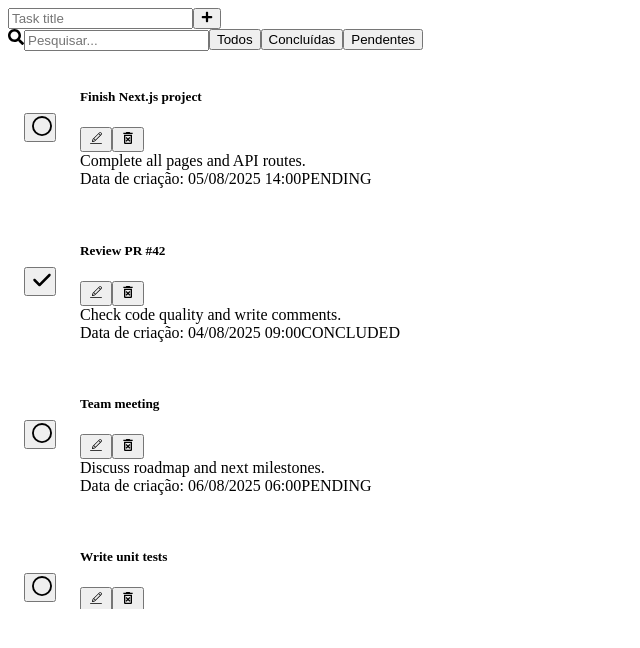
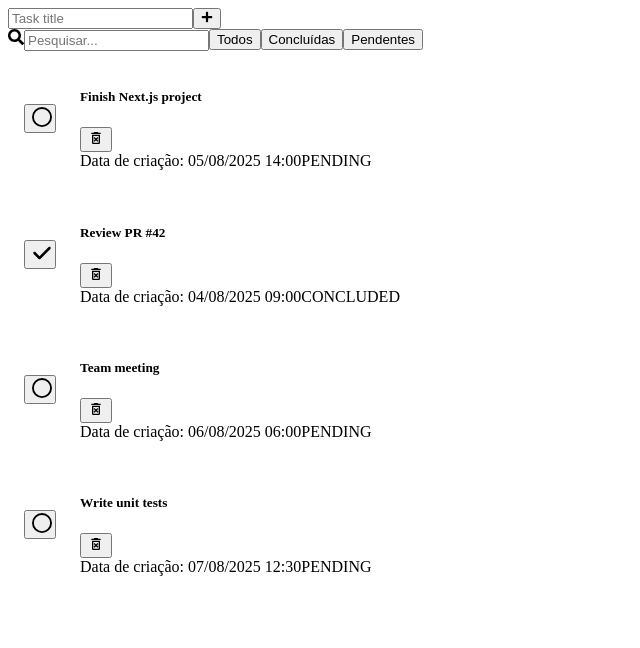
Before and after one commit to muriloviscondi/todo-list, a Next.js app: page / in a window 1280 px wide. Shown: the top 648 px of the page, without its empty margins (0-640 px from the left). Built offline with nearby package versions, Linux system fonts and the light colour scheme.

Commit message:
feat: remove itens não utilizados / adiciona funcionalidade de adicionae e remover tarefa

```diff
--- a/src/app/data/mock.ts
+++ b/src/app/data/mock.ts
@@ -4,8 +4,7 @@ export type StatusType = 'concluded' | 'pending' | 'cancelled';
 
 export interface TodoItem {
   id: string;
-  title: string;
-  description: string;
+  task: string;
   createdAt: Date;
   status: StatusType;
 }
@@ -13,141 +12,121 @@ export interface TodoItem {
 export const todoListMock: TodoItem[] = [
   {
     id: uuidv4(),
-    title: 'Finish Next.js project',
-    description: 'Complete all pages and API routes.',
+    task: 'Finish Next.js project',
     createdAt: new Date('2025-08-05T17:00:00'),
     status: 'pending',
   },
   {
     id: uuidv4(),
-    title: 'Review PR #42',
-    description: 'Check code quality and write comments.',
+    task: 'Review PR #42',
     createdAt: new Date('2025-08-04T12:00:00'),
     status: 'concluded',
   },
   {
     id: uuidv4(),
-    title: 'Team meeting',
-    description: 'Discuss roadmap and next milestones.',
+    task: 'Team meeting',
     createdAt: new Date('2025-08-06T09:00:00'),
     status: 'pending',
   },
   {
     id: uuidv4(),
-    title: 'Write unit tests',
-    description: 'Add tests for the new components.',
+    task: 'Write unit tests',
     createdAt: new Date('2025-08-07T15:30:00'),
     status: 'pending',
   },
   {
     id: uuidv4(),
-    title: 'Fix login bug',
-    description: 'Resolve issue with session expiration.',
+    task: 'Fix login bug',
     createdAt: new Date('2025-08-04T10:00:00'),
     status: 'concluded',
   },
   {
     id: uuidv4(),
-    title: 'Update documentation',
-    description: 'Add usage examples for the new API.',
+    task: 'Update documentation',
     createdAt: new Date('2025-08-08T14:00:00'),
     status: 'pending',
   },
   {
     id: uuidv4(),
-    title: 'Deploy staging',
-    description: 'Deploy latest build to staging environment.',
+    task: 'Deploy staging',
     createdAt: new Date('2025-08-05T20:00:00'),
     status: 'pending',
   },
   {
     id: uuidv4(),
-    title: 'Code cleanup',
-    description: 'Remove unused imports and variables.',
+    task: 'Code cleanup',
     createdAt: new Date('2025-08-03T18:00:00'),
     status: 'concluded',
   },
   {
     id: uuidv4(),
-    title: 'Design review',
-    description: 'Review new UI mockups with design team.',
+    task: 'Design review',
     createdAt: new Date('2025-08-07T11:00:00'),
     status: 'pending',
   },
   {
     id: uuidv4(),
-    title: 'Set up analytics',
-    description: 'Integrate Google Analytics in the app.',
+    task: 'Set up analytics',
     createdAt: new Date('2025-08-06T16:00:00'),
     status: 'pending',
   },
   {
     id: uuidv4(),
-    title: 'Refactor sidebar',
-    description: 'Make sidebar responsive and accessible.',
+    task: 'Refactor sidebar',
     createdAt: new Date('2025-08-05T13:00:00'),
     status: 'concluded',
   },
   {
     id: uuidv4(),
-    title: 'Plan marketing campaign',
-    description: 'Outline strategy for next quarter launch.',
+    task: 'Plan marketing campaign',
     createdAt: new Date('2025-08-10T09:00:00'),
     status: 'pending',
   },
   {
     id: uuidv4(),
-    title: 'Customer feedback',
-    description: 'Analyze feedback from beta testers.',
+    task: 'Customer feedback',
     createdAt: new Date('2025-08-09T15:00:00'),
     status: 'pending',
   },
   {
     id: uuidv4(),
-    title: 'Optimize images',
-    description: 'Compress and lazy-load images on homepage.',
+    task: 'Optimize images',
     createdAt: new Date('2025-08-04T14:00:00'),
     status: 'concluded',
   },
   {
     id: uuidv4(),
-    title: 'Backup database',
-    description: 'Create a backup before deployment.',
+    task: 'Backup database',
     createdAt: new Date('2025-08-05T22:00:00'),
     status: 'pending',
   },
   {
     id: uuidv4(),
-    title: 'Write blog post',
-    description: 'Publish article about new features.',
+    task: 'Write blog post',
     createdAt: new Date('2025-08-11T10:00:00'),
     status: 'pending',
   },
   {
     id: uuidv4(),
-    title: 'Update dependencies',
-    description: 'Upgrade packages to latest versions.',
+    task: 'Update dependencies',
     createdAt: new Date('2025-08-06T17:00:00'),
     status: 'concluded',
   },
   {
     id: uuidv4(),
-    title: 'Improve accessibility',
-    description: 'Fix ARIA labels and keyboard navigation.',
+    task: 'Improve accessibility',
     createdAt: new Date('2025-08-07T12:00:00'),
     status: 'pending',
   },
   {
     id: uuidv4(),
-    title: 'Prepare presentation',
-    description: 'Create slides for stakeholder meeting.',
+    task: 'Prepare presentation',
     createdAt: new Date('2025-08-08T09:00:00'),
     status: 'pending',
   },
   {
     id: uuidv4(),
-    title: 'Test payment flow',
-    description: 'Ensure checkout works with all payment methods.',
+    task: 'Test payment flow',
     createdAt: new Date('2025-08-09T13:00:00'),
     status: 'pending',
   },
--- a/src/app/features/todoList/components/card/index.tsx
+++ b/src/app/features/todoList/components/card/index.tsx
@@ -1,35 +1,39 @@
 'use client';
 
+import { DeleteIcon } from '@icons';
 import { Flex } from '@layout';
-import { Tag, Text, Title } from '@ui';
+import { IconButton, Tag, Text, Title } from '@ui';
+import { useCallback } from 'react';
 import { StatusType } from '../../../../data/mock';
 import TaskToggleButton from '../taskToggleButton';
 import * as S from './styles';
-import { useCallback } from 'react';
-import { ActionButtons } from '../actionButtons';
 
 type CardProps = {
   id: string;
   title: string;
-  description: string;
   footer: string;
   status: StatusType;
   onToggle?: (id: string) => void;
+  onDelete: (id: string) => void;
 };
 
 export const Card = ({
   id,
   title,
-  description,
   footer,
   status,
   onToggle,
+  onDelete,
 }: CardProps) => {
   const isConcluded = status === 'concluded';
 
   const handleToggle = useCallback(() => {
     onToggle?.(id);
   }, [id, onToggle]);
+
+  const handleDelete = useCallback(() => {
+    onDelete(id);
+  }, [id, onDelete]);
 
   return (
     <S.Container $isConcluded={isConcluded}>
@@ -49,9 +53,16 @@ export const Card = ({
             <Title level={5} $isLineThrough={isConcluded}>
               {title}
             </Title>
-            <ActionButtons id={id} />
+            <IconButton
+              size="sm"
+              variant="danger"
+              aria-label="Delete item"
+              onClick={handleDelete}
+            >
+              <DeleteIcon size={16} />
+            </IconButton>
           </Flex>
-          <Text $isLineThrough={isConcluded}>{description}</Text>
+
           <Flex alignItems="center" justifyContent="space-between">
             <Text size="sm" $isLineThrough={isConcluded}>
               {footer}
--- a/src/app/features/todoList/components/formHeader/index.tsx
+++ b/src/app/features/todoList/components/formHeader/index.tsx
@@ -6,13 +6,13 @@ import { Button, Input } from '@ui';
 
 type Props = {
   inputTitle: string;
-  onTitleChange: (value: string) => void;
+  onInputChange: (value: string) => void;
   onConclude: () => void;
 };
 
 export const FormHeader = ({
   inputTitle,
-  onTitleChange,
+  onInputChange,
   onConclude,
 }: Props) => {
   return (
@@ -26,7 +26,7 @@ export const FormHeader = ({
       <Input
         width={'100%'}
         value={inputTitle}
-        onChange={(e) => onTitleChange(e.target.value)}
+        onChange={(e) => onInputChange(e.target.value)}
         placeholder="Task title"
       />
 
--- a/src/app/page.tsx
+++ b/src/app/page.tsx
@@ -5,12 +5,7 @@ import { Card, FormHeader, SearchFilter, TaskFilterType } from '@todoList';
 import { Divider } from '@ui';
 import { formatDate } from '@utils';
 import { useCallback, useMemo, useState } from 'react';
-import { todoListMock } from './data/mock';
-
-const defaultInputProps = {
-  title: '',
-  description: '',
-};
+import { TodoItem, todoListMock } from './data/mock';
 
 export default function HomePage() {
   const [data, setData] = useState(todoListMock);
@@ -18,7 +13,7 @@ export default function HomePage() {
   const [searchTerm, setSearchTerm] = useState('');
   const [filterInput, setFilterInput] = useState<TaskFilterType>('all');
 
-  const [inputProps, setInputProps] = useState(defaultInputProps);
+  const [inputProps, setInputProps] = useState('');
   const [expanded, setExpanded] = useState(false);
 
   const handleExpandChange = () => setExpanded((state) => !state);
@@ -27,10 +22,7 @@ export default function HomePage() {
     return !!searchTerm || filterInput !== 'all'
       ? data.filter(
           (item) =>
-            (item.title.toLowerCase().includes(searchTerm.toLowerCase()) ||
-              item.description
-                .toLowerCase()
-                .includes(searchTerm.toLowerCase())) &&
+            item.task.toLowerCase().includes(searchTerm.toLowerCase()) &&
             (filterInput === 'all' || item.status === filterInput)
         )
       : data;
@@ -53,8 +45,28 @@ export default function HomePage() {
     setSearchTerm(term);
   }, []);
 
-  const handleTitleChange = useCallback((value: string) => {
-    setInputProps((prev) => ({ ...prev, title: value }));
+  const handleInputTaskChange = useCallback((value: string) => {
+    setInputProps(value);
+  }, []);
+
+  const handleCreateTask = useCallback(() => {
+    if (inputProps.trim() === '') {
+      return;
+    }
+
+    const newTask: TodoItem = {
+      id: String(Date.now()),
+      task: inputProps,
+      status: 'pending',
+      createdAt: new Date(),
+    };
+
+    setData((prevData) => [...prevData, newTask]);
+    setInputProps('');
+  }, [inputProps]);
+
+  const handleDelete = useCallback((id: string) => {
+    setData((prevData) => prevData.filter((item) => item.id !== id));
   }, []);
 
   return (
@@ -66,9 +78,9 @@ export default function HomePage() {
           gap={'1rem'}
         >
           <FormHeader
-            inputTitle={inputProps.title}
-            onTitleChange={handleTitleChange}
-            onConclude={() => {}}
+            inputTitle={inputProps}
+            onInputChange={handleInputTaskChange}
+            onConclude={handleCreateTask}
           />
         </Flex>
 
@@ -92,11 +104,11 @@ export default function HomePage() {
             <Card
               key={item.id}
               id={item.id}
-              title={item.title}
-              description={item.description}
+              title={item.task}
               footer={`Data de criação: ${formatDate(item.createdAt)}`}
               status={item.status}
               onToggle={handleChangeStatus}
+              onDelete={handleDelete}
             />
           ))}
         </Flex>
```
